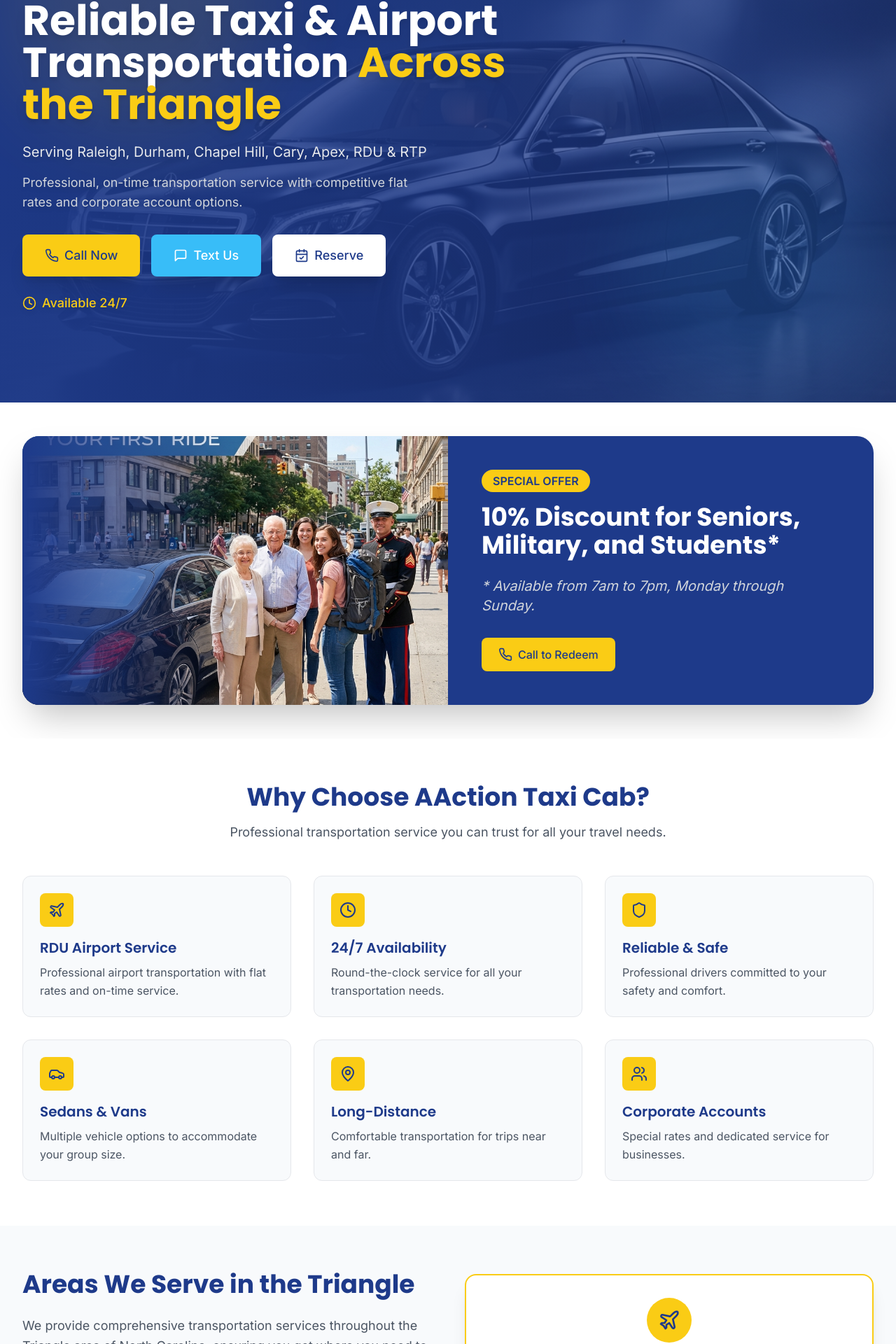
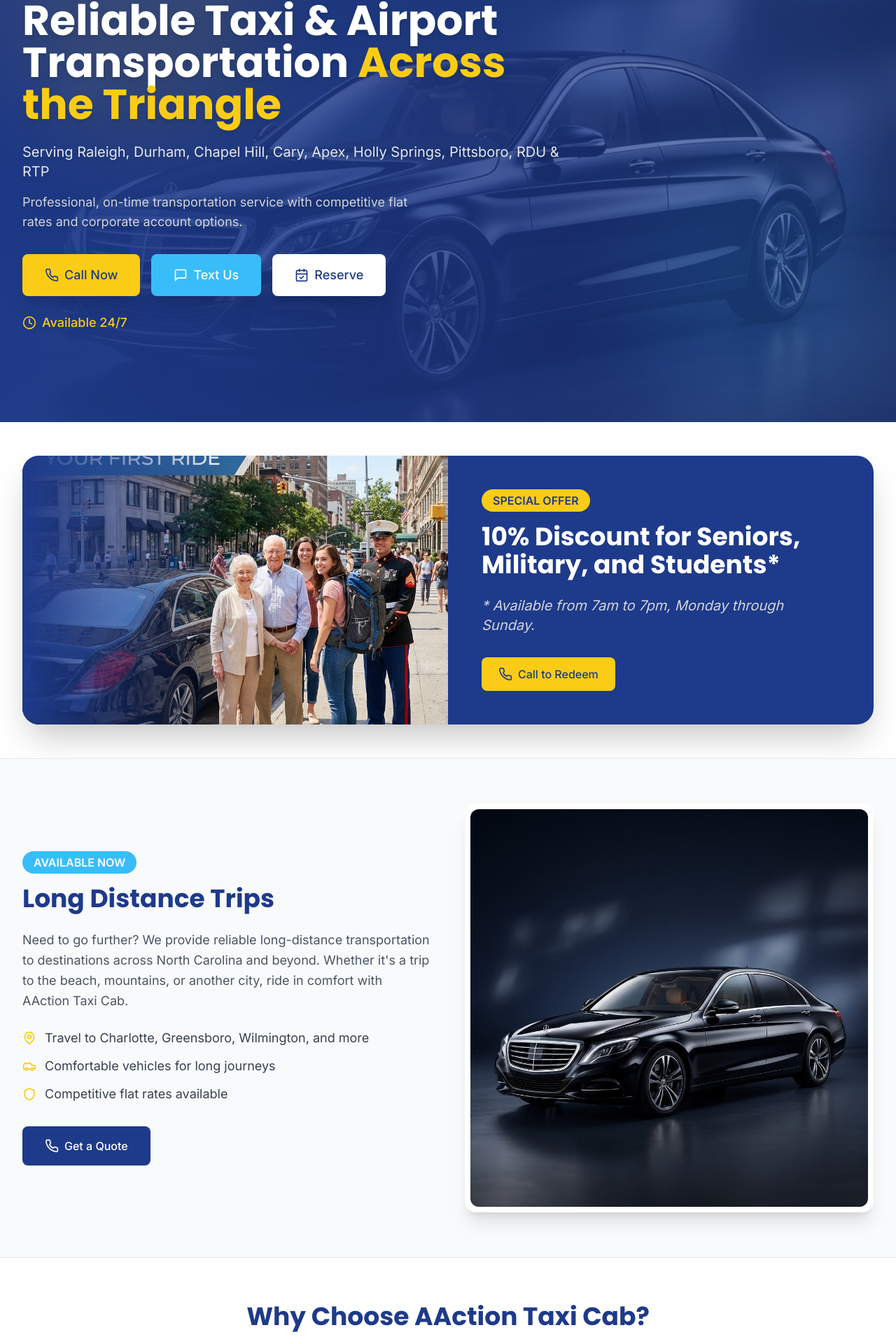
Before and after one commit to arunxtechnology/aactiontaxicab, a React (Vite) app: page / in a window 1280 px wide. Shown: the part 271-2191 px from the top of the page at 70% size. Built offline with nearby package versions, Linux system fonts and the light colour scheme; no server answers.

Commit message:
Add Holly Springs/Pittsboro service areas and Long Distance section

```diff
--- a/src/components/Footer.tsx
+++ b/src/components/Footer.tsx
@@ -73,7 +73,7 @@
               <li className="flex items-start space-x-3">
                 <MapPin className="w-5 h-5 text-taxi-yellow flex-shrink-0 mt-0.5" />
                 <span className="text-gray-300 font-inter">
-                  Serving Raleigh, Durham, Chapel Hill, Cary, Apex, RDU & RTP
+                  Serving Raleigh, Durham, Chapel Hill, Cary, Apex, Holly Springs, Pittsboro, RDU & RTP
                 </span>
               </li>
             </ul>
--- a/src/pages/About.tsx
+++ b/src/pages/About.tsx
@@ -76,7 +76,7 @@
               </h2>
               <div className="space-y-4 text-gray-600 text-lg leading-relaxed">
                 <p>
-                  AAction Taxi Cab has been proudly serving the Triangle area of North Carolina for over three decades. What started as a single taxi has grown into a comprehensive transportation service trusted by thousands of residents and businesses throughout Raleigh, Durham, Chapel Hill, Cary, Apex, and the surrounding communities.
+                  AAction Taxi Cab has been proudly serving the Triangle area of North Carolina for over three decades. What started as a single taxi has grown into a comprehensive transportation service trusted by thousands of residents and businesses throughout Raleigh, Durham, Chapel Hill, Cary, Apex, Holly Springs, Pittsboro, and the surrounding communities.
                 </p>
                 <p>
                   Our success is built on a foundation of reliability, professionalism, and an unwavering commitment to customer satisfaction. Whether you need a ride to RDU Airport, transportation for a special event, or regular corporate transportation services, we're here to serve you with the highest standards of excellence.
@@ -165,7 +165,7 @@
                   <MapPin className="w-6 h-6 text-taxi-yellow flex-shrink-0 mt-1" />
                   <div>
                     <p className="font-semibold text-lg">Serving the Entire Triangle</p>
-                    <p className="text-gray-300">Raleigh, Durham, Chapel Hill, Cary, Apex, RDU & RTP</p>
+                    <p className="text-gray-300">Raleigh, Durham, Chapel Hill, Cary, Apex, Holly Springs, Pittsboro, RDU & RTP</p>
                   </div>
                 </div>
                 <div className="flex items-start space-x-3 mb-4">
--- a/src/pages/Home.tsx
+++ b/src/pages/Home.tsx
@@ -41,6 +41,8 @@
     'Chapel Hill',
     'Cary',
     'Apex',
+    'Holly Springs',
+    'Pittsboro',
     'RDU Airport',
     'Research Triangle Park',
   ];
@@ -74,7 +76,7 @@
               </h1>
 
               <p className="text-xl text-gray-200 mb-4 drop-shadow-md">
-                Serving Raleigh, Durham, Chapel Hill, Cary, Apex, RDU & RTP
+                Serving Raleigh, Durham, Chapel Hill, Cary, Apex, Holly Springs, Pittsboro, RDU & RTP
               </p>
 
               <p className="text-lg text-gray-300 mb-8 max-w-xl mx-auto lg:mx-0 drop-shadow-md">
@@ -145,6 +147,55 @@
                   <Phone className="w-5 h-5" />
                   <span>Call to Redeem</span>
                 </a>
+              </div>
+            </div>
+          </div>
+        </div>
+      </section>
+
+      {/* Long Distance Trips Section */}
+      <section className="py-16 bg-soft-gray border-y border-gray-200">
+        <div className="max-w-7xl mx-auto px-4 sm:px-6 lg:px-8">
+          <div className="flex flex-col lg:flex-row items-center gap-12">
+            <div className="w-full lg:w-1/2">
+              <div className="inline-block bg-sky-blue text-white font-bold px-4 py-1 rounded-full mb-4">
+                AVAILABLE NOW
+              </div>
+              <h2 className="font-poppins font-bold text-3xl sm:text-4xl text-deep-navy mb-6">
+                Long Distance Trips
+              </h2>
+              <p className="text-lg text-gray-600 mb-6 leading-relaxed">
+                Need to go further? We provide reliable long-distance transportation to destinations across North Carolina and beyond. Whether it's a trip to the beach, mountains, or another city, ride in comfort with AAction Taxi Cab.
+              </p>
+              <ul className="space-y-3 mb-8">
+                <li className="flex items-center space-x-3">
+                  <MapPin className="w-5 h-5 text-taxi-yellow" />
+                  <span className="text-gray-700 text-lg">Travel to Charlotte, Greensboro, Wilmington, and more</span>
+                </li>
+                <li className="flex items-center space-x-3">
+                  <Car className="w-5 h-5 text-taxi-yellow" />
+                  <span className="text-gray-700 text-lg">Comfortable vehicles for long journeys</span>
+                </li>
+                <li className="flex items-center space-x-3">
+                  <Shield className="w-5 h-5 text-taxi-yellow" />
+                  <span className="text-gray-700 text-lg">Competitive flat rates available</span>
+                </li>
+              </ul>
+              <a
+                href="tel:9199246908"
+                className="inline-flex items-center space-x-2 bg-deep-navy hover:bg-blue-900 text-white font-medium px-8 py-4 rounded-lg transition-all"
+              >
+                <Phone className="w-5 h-5" />
+                <span>Get a Quote</span>
+              </a>
+            </div>
+            <div className="w-full lg:w-1/2">
+              <div className="bg-white p-2 rounded-2xl shadow-xl">
+                <img
+                  src="/images/hero-sedan.png" // Reusing hero image or placeholder if needed
+                  alt="Long Distance Travel"
+                  className="w-full h-auto rounded-xl object-cover"
+                />
               </div>
             </div>
           </div>
```
